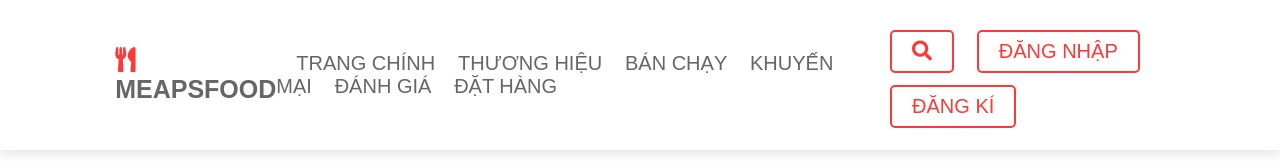
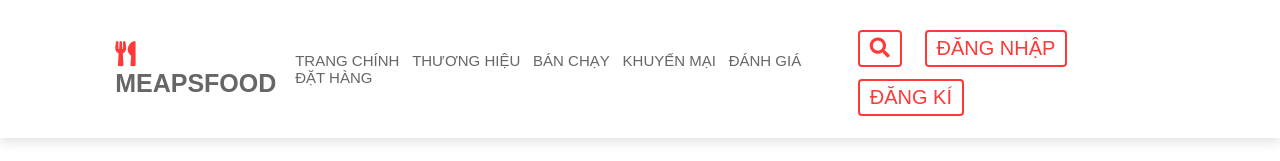
Before and after one commit to BuiViet713/meapsfood, a plain HTML site: page index.html in a window 1280 px wide. Shown: the top 161 px of the page. Drawn offline with Linux system fonts and the light colour scheme.

Commit message:
chinh sua kich thuoc

```diff
--- a/style.css
+++ b/style.css
@@ -58,12 +58,12 @@ header{
 }
 .btnew{
     display: inline-block;
-    padding: .8rem 2rem;
+    padding: .5rem 1rem;
     border: .2rem solid var(--red);
     color: var(--red);
     cursor: pointer;
-    font-size: 1.7rem;
-    border-radius: .5rem;
+    font-size: 1.5rem;
+    border-radius: .4rem;
     position: relative;
     overflow: hidden;
     z-index: 0;
@@ -134,8 +134,8 @@ header .logo i{
     color: var(--red);
 }
 header .navbar a{
-    font-size: 2rem;
-    margin-left: 2rem;
+    font-size: 1.5rem;
+    margin-left: 1rem;
     color: #666;
 }
 header .navbar a:hover{
```
